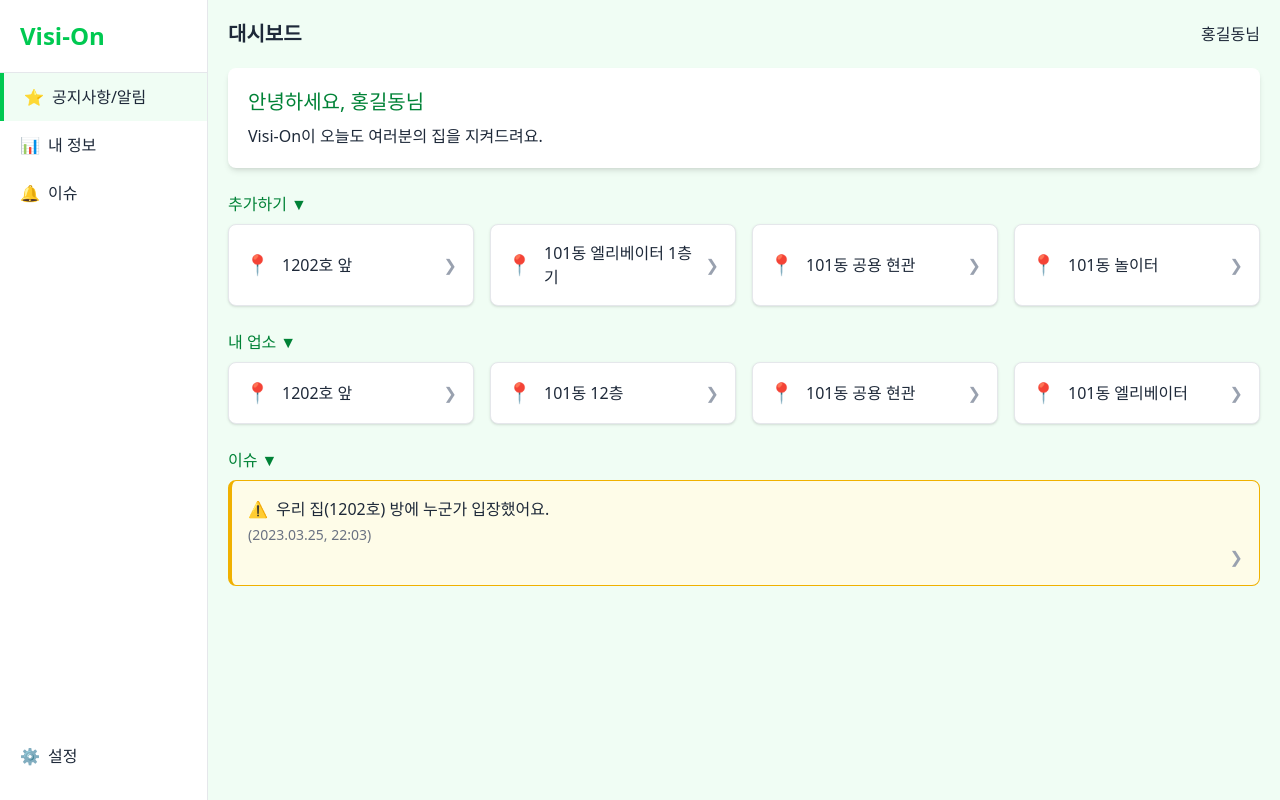
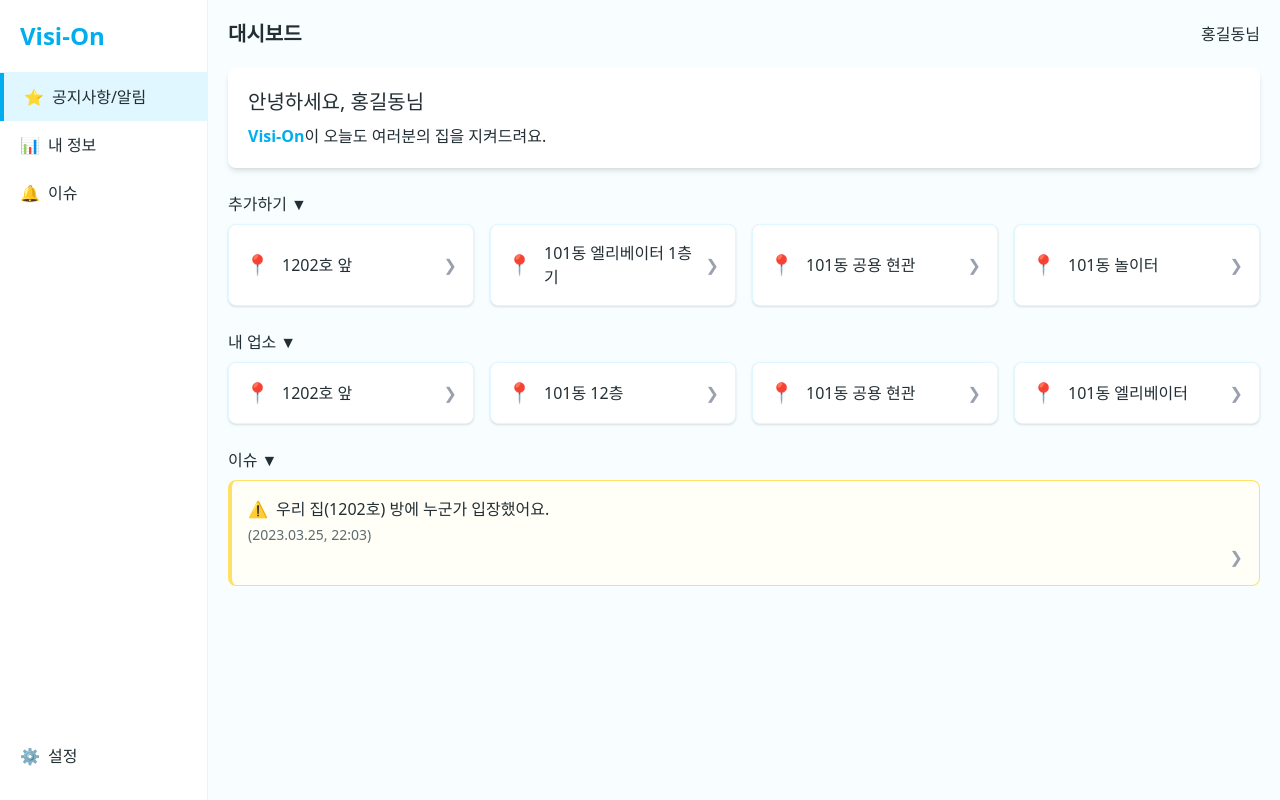
Before and after one commit to camm-cisco-hackathon/cctv_fe, a React (Vite) app: page / in a window 1280 px wide. Built offline with nearby package versions, Linux system fonts and the light colour scheme.

Commit message:
시스코 색으로 변경/ css 수정 필요

```diff
--- a/src/components/Header.jsx
+++ b/src/components/Header.jsx
@@ -4,8 +4,8 @@ import React from 'react';
 const Header = () => {
   return (
     <header className="flex justify-between items-center mb-5">
-      <h1 className="text-xl font-semibold">대시보드</h1>
-      <div>홍길동님</div>
+      <h1 className="text-xl font-semibold text-[#232f34]">대시보드</h1>
+      <div className="text-[#232f34]">홍길동님</div>
     </header>
   );
 };
--- a/src/components/Sidebar.jsx
+++ b/src/components/Sidebar.jsx
@@ -3,22 +3,22 @@ import React from 'react';
 
 const Sidebar = () => {
   return (
-    <aside className="w-52 bg-white border-r border-gray-200 py-5 flex flex-col">
-      <div className="text-green-500 font-bold text-2xl px-5 pb-5 border-b border-gray-200">
+    <aside className="w-52 bg-white border-r border-[#E0F7FF] py-5 flex flex-col">
+      <div className="text-[#00AEEF] font-bold text-2xl px-5 pb-5 border-b border-[#E0F7FF]">
         Visi-On
       </div>
       {['공지사항/알림', '내 정보', '이슈'].map((item, index) => (
         <div
           key={item}
-          className={`px-5 py-3 flex items-center cursor-pointer ${
-            index === 0 ? 'bg-green-50 border-l-4 border-green-500' : 'hover:bg-green-50'
+          className={`px-5 py-3 flex items-center cursor-pointer transition ${
+            index === 0 ? 'bg-[#E0F7FF] border-l-4 border-[#00AEEF]' : 'hover:bg-[#E0F7FF]'
           }`}
         >
           <span className="mr-2">{['⭐', '📊', '🔔'][index]}</span>
           <span>{item}</span>
         </div>
       ))}
-      <div className="mt-auto px-5 py-3 flex items-center cursor-pointer hover:bg-green-50">
+      <div className="mt-auto px-5 py-3 flex items-center cursor-pointer hover:bg-[#E0F7FF]">
         <span className="mr-2">⚙️</span>
         <span>설정</span>
       </div>
--- a/src/pages/Dashboard.jsx
+++ b/src/pages/Dashboard.jsx
@@ -5,27 +5,39 @@ import Header from '../components/Header';
 
 const Dashboard = () => {
   return (
-    <div className="flex min-h-screen text-gray-800 bg-green-50 font-sans">
+    <div className="flex min-h-screen bg-[#F8FDFF] text-[#232f34]">
+
       <Sidebar />
       <main className="flex-1 p-5">
         <Header />
+
+        {/* 환영 메시지 박스 */}
         <section className="bg-white rounded-lg shadow-md p-5 mb-5">
-          <h2 className="text-green-700 text-xl mb-2">안녕하세요, 홍길동님</h2>
-          <p>Visi-On이 오늘도 여러분의 집을 지켜드려요.</p>
+          <h2 className="text-[#232f34] text-xl mb-2">
+            안녕하세요, 홍길동님
+          </h2>
+          <p>
+            <span className="text-[#00AEEF] font-semibold">Visi-On</span>이 오늘도 여러분의 집을 지켜드려요.
+          </p>
         </section>
+
+        {/* 섹션들 */}
         <DashboardSection title="추가하기" locations={['1202호 앞', '101동 엘리베이터 1층기', '101동 공용 현관', '101동 놀이터']} />
         <DashboardSection title="내 업소" locations={['1202호 앞', '101동 12층', '101동 공용 현관', '101동 엘리베이터']} />
-        <div className="flex items-center mt-6 text-green-700 mb-2">
+
+        {/* 이슈 섹션 */}
+        <div className="flex items-center mt-6 text-[#232f34] mb-2">
           <button className="flex items-center text-base cursor-pointer bg-transparent border-none">
             이슈 <span className="ml-1">▼</span>
           </button>
         </div>
-        <div className="bg-yellow-50 border border-yellow-300 border-l-4 border-yellow-500 rounded-lg p-4 mb-3 cursor-pointer hover:bg-yellow-100">
+
+        <div className="bg-[#fffef7] border border-[#ffe066] border-l-4 border-[#ffcc00] rounded-lg p-4 mb-3 cursor-pointer hover:bg-[#fffdf0]">
           <div className="font-medium mb-1 flex items-center">
-            <span className="mr-2 text-yellow-500">⚠️</span>
+            <span className="mr-2 text-[#ffcc00]">⚠️</span>
             <span>우리 집(1202호) 방에 누군가 입장했어요.</span>
           </div>
-          <div className="text-sm text-gray-500">(2023.03.25, 22:03)</div>
+          <div className="text-sm text-[#5d6c72]">(2023.03.25, 22:03)</div>
           <div className="ml-auto text-gray-400 text-right">❯</div>
         </div>
       </main>
@@ -36,18 +48,19 @@ const Dashboard = () => {
 const DashboardSection = ({ title, locations }) => {
   return (
     <>
-      <div className="flex items-center mt-6 text-green-700 mb-2">
+      <div className="flex items-center mt-6 text-[#232f34] mb-2">
         <button className="flex items-center text-base cursor-pointer bg-transparent border-none">
           {title} <span className="ml-1">▼</span>
         </button>
       </div>
+
       <div className="grid grid-cols-1 sm:grid-cols-2 md:grid-cols-4 gap-4 mb-6">
         {locations.map((location, idx) => (
           <div
             key={idx}
-            className="bg-white border border-gray-200 rounded-lg p-4 flex items-center shadow hover:shadow-lg hover:border-green-300 transition"
+            className="bg-white border border-[#E0F7FF] rounded-lg p-4 flex items-center shadow hover:shadow-lg hover:border-[#00AEEF] transition"
           >
-            <span className="text-green-500 text-xl mr-3">📍</span>
+            <span className="text-[#00AEEF] text-xl mr-3">📍</span>
             <span>{location}</span>
             <span className="ml-auto text-gray-400">❯</span>
           </div>
```
